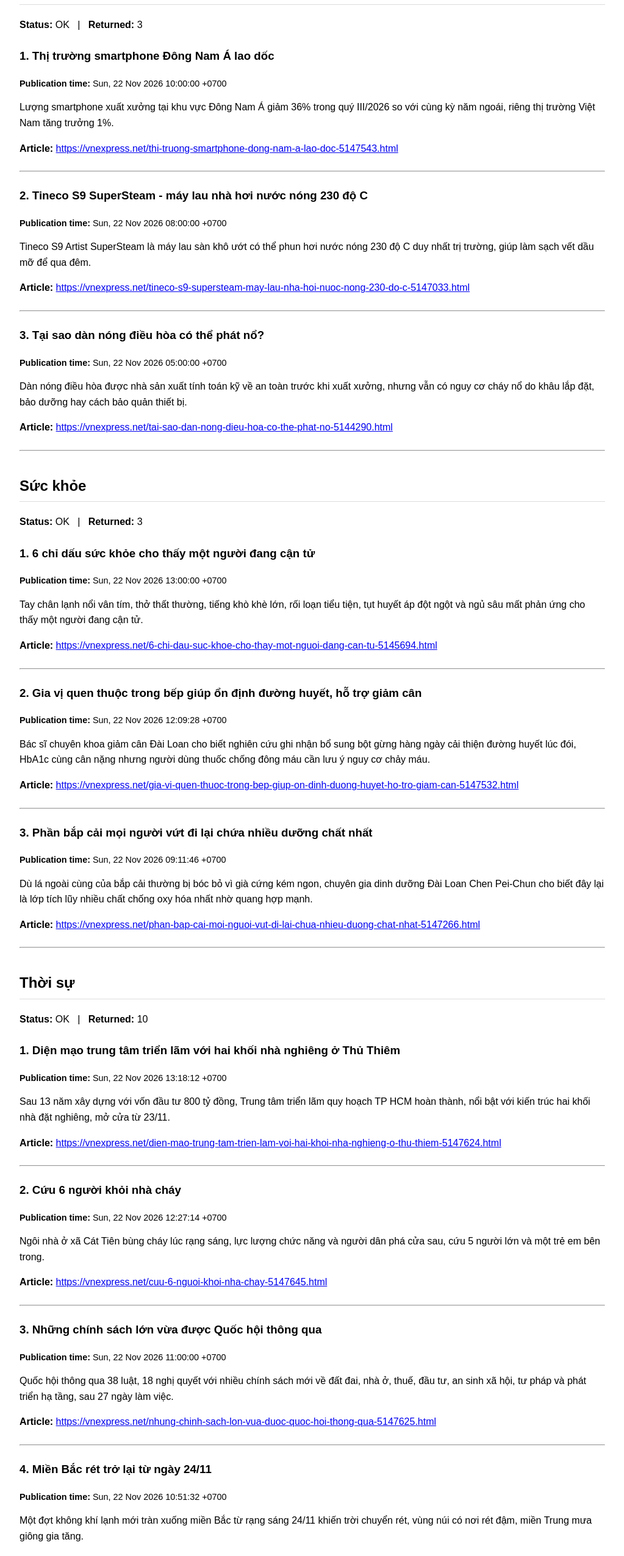
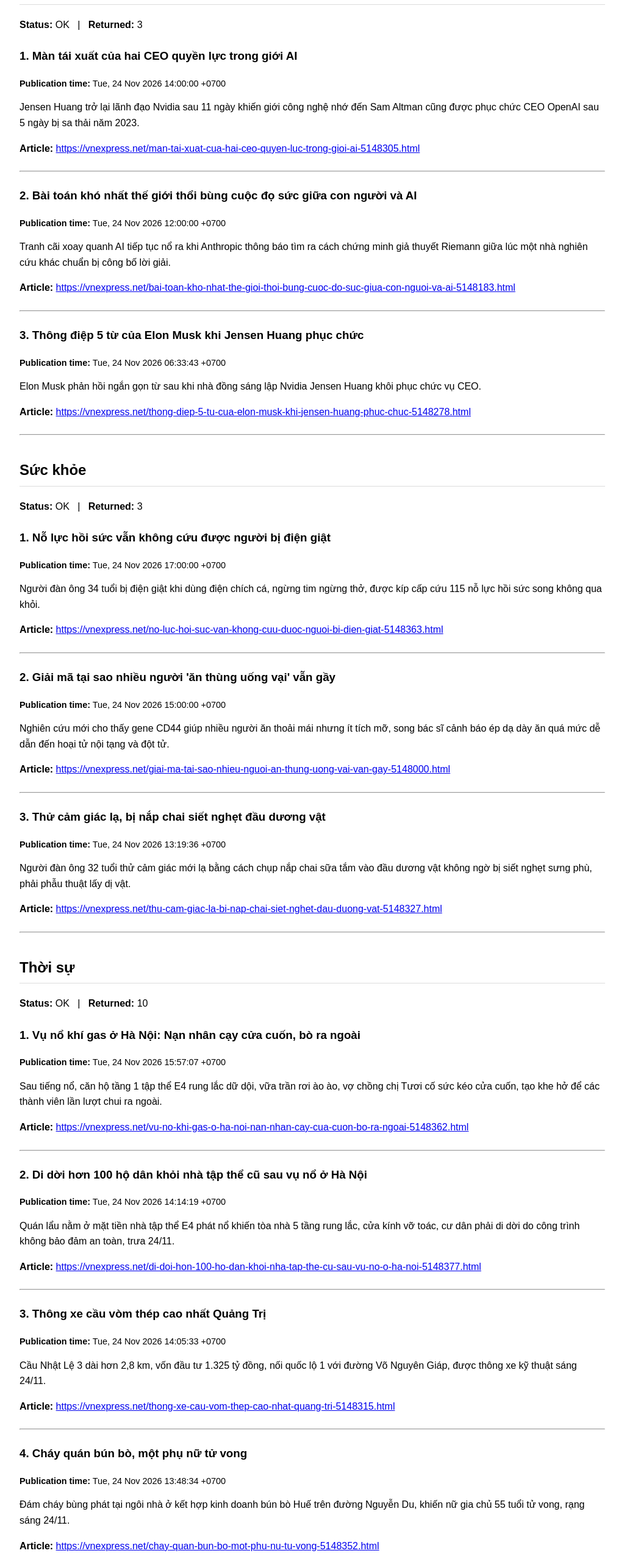
Before and after one commit to Henryta89/vnexpress-rss-briefing, a plain HTML site: page docs/index.html in a window 1280 px wide. Shown: the part 240-2792 px from the top of the page at 61% size, without its empty margins (128-1151 px from the left). Drawn offline with Linux system fonts and the light colour scheme.

Commit message:
chore: refresh VnExpress RSS briefing

```diff
--- a/docs/index.html
+++ b/docs/index.html
@@ -39,126 +39,126 @@ a {
 </head>
 <body>
 <h1>VnExpress RSS Briefing Source</h1>
-<p><strong>Updated:</strong> 2026-11-22 15:47:50 Asia/Ho_Chi_Minh</p>
+<p><strong>Updated:</strong> 2026-11-24 18:35:20 Asia/Ho_Chi_Minh</p>
 <p><strong>Source authority:</strong> VnExpress RSS</p>
 <section><h2>Khoa học công nghệ</h2>
 <p><strong>Status:</strong> OK &nbsp; | &nbsp; <strong>Returned:</strong> 3</p>
 <article>
-<h3>1. Thị trường smartphone Đông Nam Á lao dốc</h3>
-<p class="metadata"><strong>Publication time:</strong> Sun, 22 Nov 2026 10:00:00 +0700</p>
-<p class="description">Lượng smartphone xuất xưởng tại khu vực Đông Nam Á giảm 36% trong quý III/2026 so với cùng kỳ năm ngoái, riêng thị trường Việt Nam tăng trưởng 1%.</p>
-<p><strong>Article:</strong> <a href="https://vnexpress.net/thi-truong-smartphone-dong-nam-a-lao-doc-5147543.html">https://vnexpress.net/thi-truong-smartphone-dong-nam-a-lao-doc-5147543.html</a></p>
+<h3>1. Màn tái xuất của hai CEO quyền lực trong giới AI</h3>
+<p class="metadata"><strong>Publication time:</strong> Tue, 24 Nov 2026 14:00:00 +0700</p>
+<p class="description">Jensen Huang trở lại lãnh đạo Nvidia sau 11 ngày khiến giới công nghệ nhớ đến Sam Altman cũng được phục chức CEO OpenAI sau 5 ngày bị sa thải năm 2023.</p>
+<p><strong>Article:</strong> <a href="https://vnexpress.net/man-tai-xuat-cua-hai-ceo-quyen-luc-trong-gioi-ai-5148305.html">https://vnexpress.net/man-tai-xuat-cua-hai-ceo-quyen-luc-trong-gioi-ai-5148305.html</a></p>
 </article>
 <hr>
 <article>
-<h3>2. Tineco S9 SuperSteam - máy lau nhà hơi nước nóng 230 độ C</h3>
-<p class="metadata"><strong>Publication time:</strong> Sun, 22 Nov 2026 08:00:00 +0700</p>
-<p class="description">Tineco S9 Artist SuperSteam là máy lau sàn khô ướt có thể phun hơi nước nóng 230 độ C duy nhất trị trường, giúp làm sạch vết dầu mỡ để qua đêm.</p>
-<p><strong>Article:</strong> <a href="https://vnexpress.net/tineco-s9-supersteam-may-lau-nha-hoi-nuoc-nong-230-do-c-5147033.html">https://vnexpress.net/tineco-s9-supersteam-may-lau-nha-hoi-nuoc-nong-230-do-c-5147033.html</a></p>
+<h3>2. Bài toán khó nhất thế giới thổi bùng cuộc đọ sức giữa con người và AI</h3>
+<p class="metadata"><strong>Publication time:</strong> Tue, 24 Nov 2026 12:00:00 +0700</p>
+<p class="description">Tranh cãi xoay quanh AI tiếp tục nổ ra khi Anthropic thông báo tìm ra cách chứng minh giả thuyết Riemann giữa lúc một nhà nghiên cứu khác chuẩn bị công bố lời giải.</p>
+<p><strong>Article:</strong> <a href="https://vnexpress.net/bai-toan-kho-nhat-the-gioi-thoi-bung-cuoc-do-suc-giua-con-nguoi-va-ai-5148183.html">https://vnexpress.net/bai-toan-kho-nhat-the-gioi-thoi-bung-cuoc-do-suc-giua-con-nguoi-va-ai-5148183.html</a></p>
 </article>
 <hr>
 <article>
-<h3>3. Tại sao dàn nóng điều hòa có thể phát nổ?</h3>
-<p class="metadata"><strong>Publication time:</strong> Sun, 22 Nov 2026 05:00:00 +0700</p>
-<p class="description">Dàn nóng điều hòa được nhà sản xuất tính toán kỹ về an toàn trước khi xuất xưởng, nhưng vẫn có nguy cơ cháy nổ do khâu lắp đặt, bảo dưỡng hay cách bảo quản thiết bị.</p>
-<p><strong>Article:</strong> <a href="https://vnexpress.net/tai-sao-dan-nong-dieu-hoa-co-the-phat-no-5144290.html">https://vnexpress.net/tai-sao-dan-nong-dieu-hoa-co-the-phat-no-5144290.html</a></p>
+<h3>3. Thông điệp 5 từ của Elon Musk khi Jensen Huang phục chức</h3>
+<p class="metadata"><strong>Publication time:</strong> Tue, 24 Nov 2026 06:33:43 +0700</p>
+<p class="description">Elon Musk phản hồi ngắn gọn từ sau khi nhà đồng sáng lập Nvidia Jensen Huang khôi phục chức vụ CEO.</p>
+<p><strong>Article:</strong> <a href="https://vnexpress.net/thong-diep-5-tu-cua-elon-musk-khi-jensen-huang-phuc-chuc-5148278.html">https://vnexpress.net/thong-diep-5-tu-cua-elon-musk-khi-jensen-huang-phuc-chuc-5148278.html</a></p>
 </article>
 <hr>
 </section>
 <section><h2>Sức khỏe</h2>
 <p><strong>Status:</strong> OK &nbsp; | &nbsp; <strong>Returned:</strong> 3</p>
 <article>
-<h3>1. 6 chỉ dấu sức khỏe cho thấy một người đang cận tử</h3>
-<p class="metadata"><strong>Publication time:</strong> Sun, 22 Nov 2026 13:00:00 +0700</p>
-<p class="description">Tay chân lạnh nổi vân tím, thở thất thường, tiếng khò khè lớn, rối loạn tiểu tiện, tụt huyết áp đột ngột và ngủ sâu mất phản ứng cho thấy một người đang cận tử.</p>
-<p><strong>Article:</strong> <a href="https://vnexpress.net/6-chi-dau-suc-khoe-cho-thay-mot-nguoi-dang-can-tu-5145694.html">https://vnexpress.net/6-chi-dau-suc-khoe-cho-thay-mot-nguoi-dang-can-tu-5145694.html</a></p>
+<h3>1. Nỗ lực hồi sức vẫn không cứu được người bị điện giật</h3>
+<p class="metadata"><strong>Publication time:</strong> Tue, 24 Nov 2026 17:00:00 +0700</p>
+<p class="description">Người đàn ông 34 tuổi bị điện giật khi dùng điện chích cá, ngừng tim ngừng thở, được kíp cấp cứu 115 nỗ lực hồi sức song không qua khỏi.</p>
+<p><strong>Article:</strong> <a href="https://vnexpress.net/no-luc-hoi-suc-van-khong-cuu-duoc-nguoi-bi-dien-giat-5148363.html">https://vnexpress.net/no-luc-hoi-suc-van-khong-cuu-duoc-nguoi-bi-dien-giat-5148363.html</a></p>
 </article>
 <hr>
 <article>
-<h3>2. Gia vị quen thuộc trong bếp giúp ổn định đường huyết, hỗ trợ giảm cân</h3>
-<p class="metadata"><strong>Publication time:</strong> Sun, 22 Nov 2026 12:09:28 +0700</p>
-<p class="description">Bác sĩ chuyên khoa giảm cân Đài Loan cho biết nghiên cứu ghi nhận bổ sung bột gừng hàng ngày cải thiện đường huyết lúc đói, HbA1c cùng cân nặng nhưng người dùng thuốc chống đông máu cần lưu ý nguy cơ chảy máu.</p>
-<p><strong>Article:</strong> <a href="https://vnexpress.net/gia-vi-quen-thuoc-trong-bep-giup-on-dinh-duong-huyet-ho-tro-giam-can-5147532.html">https://vnexpress.net/gia-vi-quen-thuoc-trong-bep-giup-on-dinh-duong-huyet-ho-tro-giam-can-5147532.html</a></p>
+<h3>2. Giải mã tại sao nhiều người &#x27;ăn thùng uống vại&#x27; vẫn gầy</h3>
+<p class="metadata"><strong>Publication time:</strong> Tue, 24 Nov 2026 15:00:00 +0700</p>
+<p class="description">Nghiên cứu mới cho thấy gene CD44 giúp nhiều người ăn thoải mái nhưng ít tích mỡ, song bác sĩ cảnh báo ép dạ dày ăn quá mức dễ dẫn đến hoại tử nội tạng và đột tử.</p>
+<p><strong>Article:</strong> <a href="https://vnexpress.net/giai-ma-tai-sao-nhieu-nguoi-an-thung-uong-vai-van-gay-5148000.html">https://vnexpress.net/giai-ma-tai-sao-nhieu-nguoi-an-thung-uong-vai-van-gay-5148000.html</a></p>
 </article>
 <hr>
 <article>
-<h3>3. Phần bắp cải mọi người vứt đi lại chứa nhiều dưỡng chất nhất</h3>
-<p class="metadata"><strong>Publication time:</strong> Sun, 22 Nov 2026 09:11:46 +0700</p>
-<p class="description">Dù lá ngoài cùng của bắp cải thường bị bóc bỏ vì già cứng kém ngon, chuyên gia dinh dưỡng Đài Loan Chen Pei-Chun cho biết đây lại là lớp tích lũy nhiều chất chống oxy hóa nhất nhờ quang hợp mạnh.</p>
-<p><strong>Article:</strong> <a href="https://vnexpress.net/phan-bap-cai-moi-nguoi-vut-di-lai-chua-nhieu-duong-chat-nhat-5147266.html">https://vnexpress.net/phan-bap-cai-moi-nguoi-vut-di-lai-chua-nhieu-duong-chat-nhat-5147266.html</a></p>
+<h3>3. Thử cảm giác lạ, bị nắp chai siết nghẹt đầu dương vật</h3>
+<p class="metadata"><strong>Publication time:</strong> Tue, 24 Nov 2026 13:19:36 +0700</p>
+<p class="description">Người đàn ông 32 tuổi thử cảm giác mới lạ bằng cách chụp nắp chai sữa tắm vào đầu dương vật không ngờ bị siết nghẹt sưng phù, phải phẫu thuật lấy dị vật.</p>
+<p><strong>Article:</strong> <a href="https://vnexpress.net/thu-cam-giac-la-bi-nap-chai-siet-nghet-dau-duong-vat-5148327.html">https://vnexpress.net/thu-cam-giac-la-bi-nap-chai-siet-nghet-dau-duong-vat-5148327.html</a></p>
 </article>
 <hr>
 </section>
 <section><h2>Thời sự</h2>
 <p><strong>Status:</strong> OK &nbsp; | &nbsp; <strong>Returned:</strong> 10</p>
 <article>
-<h3>1. Diện mạo trung tâm triển lãm với hai khối nhà nghiêng ở Thủ Thiêm</h3>
-<p class="metadata"><strong>Publication time:</strong> Sun, 22 Nov 2026 13:18:12 +0700</p>
-<p class="description">Sau 13 năm xây dựng với vốn đầu tư 800 tỷ đồng, Trung tâm triển lãm quy hoạch TP HCM hoàn thành, nổi bật với kiến trúc hai khối nhà đặt nghiêng, mở cửa từ 23/11.</p>
-<p><strong>Article:</strong> <a href="https://vnexpress.net/dien-mao-trung-tam-trien-lam-voi-hai-khoi-nha-nghieng-o-thu-thiem-5147624.html">https://vnexpress.net/dien-mao-trung-tam-trien-lam-voi-hai-khoi-nha-nghieng-o-thu-thiem-5147624.html</a></p>
+<h3>1. Vụ nổ khí gas ở Hà Nội: Nạn nhân cạy cửa cuốn, bò ra ngoài</h3>
+<p class="metadata"><strong>Publication time:</strong> Tue, 24 Nov 2026 15:57:07 +0700</p>
+<p class="description">Sau tiếng nổ, căn hộ tầng 1 tập thể E4 rung lắc dữ dội, vữa trần rơi ào ào, vợ chồng chị Tươi cố sức kéo cửa cuốn, tạo khe hở để các thành viên lần lượt chui ra ngoài.</p>
+<p><strong>Article:</strong> <a href="https://vnexpress.net/vu-no-khi-gas-o-ha-noi-nan-nhan-cay-cua-cuon-bo-ra-ngoai-5148362.html">https://vnexpress.net/vu-no-khi-gas-o-ha-noi-nan-nhan-cay-cua-cuon-bo-ra-ngoai-5148362.html</a></p>
 </article>
 <hr>
 <article>
-<h3>2. Cứu 6 người khỏi nhà cháy</h3>
-<p class="metadata"><strong>Publication time:</strong> Sun, 22 Nov 2026 12:27:14 +0700</p>
-<p class="description">Ngôi nhà ở xã Cát Tiên bùng cháy lúc rạng sáng, lực lượng chức năng và người dân phá cửa sau, cứu 5 người lớn và một trẻ em bên trong.</p>
-<p><strong>Article:</strong> <a href="https://vnexpress.net/cuu-6-nguoi-khoi-nha-chay-5147645.html">https://vnexpress.net/cuu-6-nguoi-khoi-nha-chay-5147645.html</a></p>
+<h3>2. Di dời hơn 100 hộ dân khỏi nhà tập thể cũ sau vụ nổ ở Hà Nội</h3>
+<p class="metadata"><strong>Publication time:</strong> Tue, 24 Nov 2026 14:14:19 +0700</p>
+<p class="description">Quán lẩu nằm ở mặt tiền nhà tập thể E4 phát nổ khiến tòa nhà 5 tầng rung lắc, cửa kính vỡ toác, cư dân phải di dời do công trình không bảo đảm an toàn, trưa 24/11.</p>
+<p><strong>Article:</strong> <a href="https://vnexpress.net/di-doi-hon-100-ho-dan-khoi-nha-tap-the-cu-sau-vu-no-o-ha-noi-5148377.html">https://vnexpress.net/di-doi-hon-100-ho-dan-khoi-nha-tap-the-cu-sau-vu-no-o-ha-noi-5148377.html</a></p>
 </article>
 <hr>
 <article>
-<h3>3. Những chính sách lớn vừa được Quốc hội thông qua</h3>
-<p class="metadata"><strong>Publication time:</strong> Sun, 22 Nov 2026 11:00:00 +0700</p>
-<p class="description">Quốc hội thông qua 38 luật, 18 nghị quyết với nhiều chính sách mới về đất đai, nhà ở, thuế, đầu tư, an sinh xã hội, tư pháp và phát triển hạ tầng, sau 27 ngày làm việc.</p>
-<p><strong>Article:</strong> <a href="https://vnexpress.net/nhung-chinh-sach-lon-vua-duoc-quoc-hoi-thong-qua-5147625.html">https://vnexpress.net/nhung-chinh-sach-lon-vua-duoc-quoc-hoi-thong-qua-5147625.html</a></p>
+<h3>3. Thông xe cầu vòm thép cao nhất Quảng Trị</h3>
+<p class="metadata"><strong>Publication time:</strong> Tue, 24 Nov 2026 14:05:33 +0700</p>
+<p class="description">Cầu Nhật Lệ 3 dài hơn 2,8 km, vốn đầu tư 1.325 tỷ đồng, nối quốc lộ 1 với đường Võ Nguyên Giáp, được thông xe kỹ thuật sáng 24/11.</p>
+<p><strong>Article:</strong> <a href="https://vnexpress.net/thong-xe-cau-vom-thep-cao-nhat-quang-tri-5148315.html">https://vnexpress.net/thong-xe-cau-vom-thep-cao-nhat-quang-tri-5148315.html</a></p>
 </article>
 <hr>
 <article>
-<h3>4. Miền Bắc rét trở lại từ ngày 24/11</h3>
-<p class="metadata"><strong>Publication time:</strong> Sun, 22 Nov 2026 10:51:32 +0700</p>
-<p class="description">Một đợt không khí lạnh mới tràn xuống miền Bắc từ rạng sáng 24/11 khiến trời chuyển rét, vùng núi có nơi rét đậm, miền Trung mưa giông gia tăng.</p>
-<p><strong>Article:</strong> <a href="https://vnexpress.net/mien-bac-ret-tro-lai-tu-ngay-24-11-5147608.html">https://vnexpress.net/mien-bac-ret-tro-lai-tu-ngay-24-11-5147608.html</a></p>
+<h3>4. Cháy quán bún bò, một phụ nữ tử vong</h3>
+<p class="metadata"><strong>Publication time:</strong> Tue, 24 Nov 2026 13:48:34 +0700</p>
+<p class="description">Đám cháy bùng phát tại ngôi nhà ở kết hợp kinh doanh bún bò Huế trên đường Nguyễn Du, khiến nữ gia chủ 55 tuổi tử vong, rạng sáng 24/11.</p>
+<p><strong>Article:</strong> <a href="https://vnexpress.net/chay-quan-bun-bo-mot-phu-nu-tu-vong-5148352.html">https://vnexpress.net/chay-quan-bun-bo-mot-phu-nu-tu-vong-5148352.html</a></p>
 </article>
 <hr>
 <article>
-<h3>5. Mức phạt vi phạm môi trường cao nhất đến 2 tỷ đồng</h3>
-<p class="metadata"><strong>Publication time:</strong> Sun, 22 Nov 2026 08:00:00 +0700</p>
-<p class="description">Nghị định mới quy định doanh nghiệp vi phạm nghiêm trọng các quy định về xử lý chất thải, khí thải và quản lý chất thải nguy hại có thể bị phạt đến 2 tỷ đồng.</p>
-<p><strong>Article:</strong> <a href="https://vnexpress.net/muc-phat-vi-pham-moi-truong-cao-nhat-den-2-ty-dong-5146979.html">https://vnexpress.net/muc-phat-vi-pham-moi-truong-cao-nhat-den-2-ty-dong-5146979.html</a></p>
+<h3>5. Xe tải tông ôtô 4 chỗ biến dạng, một người chết</h3>
+<p class="metadata"><strong>Publication time:</strong> Tue, 24 Nov 2026 13:06:54 +0700</p>
+<p class="description">Xe tải va chạm với ôtô 4 chỗ tại giao lộ ở Khu đô thị Nam Tuy Hòa, phường Phú Yên, khiến một người tử vong, hai người bị thương nặng, sáng 24/11.</p>
+<p><strong>Article:</strong> <a href="https://vnexpress.net/xe-tai-tong-oto-4-cho-bien-dang-mot-nguoi-chet-5148372.html">https://vnexpress.net/xe-tai-tong-oto-4-cho-bien-dang-mot-nguoi-chet-5148372.html</a></p>
 </article>
 <hr>
 <article>
-<h3>6. Lâm Đồng quy hoạch trung tâm hành chính mới ở Đức Trọng</h3>
-<p class="metadata"><strong>Publication time:</strong> Sun, 22 Nov 2026 07:00:00 +0700</p>
-<p class="description">Xã Đức Trọng được định hướng hình thành trung tâm hành chính mới của Lâm Đồng, đồng thời là cửa ngõ giao thương quốc tế nhờ sân bay Liên Khương.</p>
-<p><strong>Article:</strong> <a href="https://vnexpress.net/lam-dong-quy-hoach-trung-tam-hanh-chinh-moi-o-duc-trong-5147487.html">https://vnexpress.net/lam-dong-quy-hoach-trung-tam-hanh-chinh-moi-o-duc-trong-5147487.html</a></p>
+<h3>6. Dãy nhà đổ nát sau vụ nổ ở khu tập thể Hà Nội</h3>
+<p class="metadata"><strong>Publication time:</strong> Tue, 24 Nov 2026 10:36:27 +0700</p>
+<p class="description">Dãy 10 căn nhà hư hỏng, cửa cuốn bung khỏi khung, mái tôn đổ sập, mảnh vỡ văng khắp mặt đường sau vụ nổ quán lẩu làm 6 người chết trên phố Nguyễn Văn Tuyết, phường Đống Đa.</p>
+<p><strong>Article:</strong> <a href="https://vnexpress.net/day-nha-do-nat-sau-vu-no-o-khu-tap-the-ha-noi-5148321.html">https://vnexpress.net/day-nha-do-nat-sau-vu-no-o-khu-tap-the-ha-noi-5148321.html</a></p>
 </article>
 <hr>
 <article>
-<h3>7. Vì sao nhiều hãng bay chưa muốn chuyển đến Long Thành?</h3>
-<p class="metadata"><strong>Publication time:</strong> Sun, 22 Nov 2026 06:00:00 +0700</p>
-<p class="description">Nhiều hãng bay quốc tế đề xuất lùi thời điểm chuyển đến Long Thành vì lo vận hành, giao thông kết nối và dịch vụ hậu cần chưa đồng bộ.</p>
-<p><strong>Article:</strong> <a href="https://vnexpress.net/vi-sao-nhieu-hang-bay-chua-muon-chuyen-den-long-thanh-5147517.html">https://vnexpress.net/vi-sao-nhieu-hang-bay-chua-muon-chuyen-den-long-thanh-5147517.html</a></p>
+<h3>7. Nổ khí gas ở Hà Nội, 6 người chết</h3>
+<p class="metadata"><strong>Publication time:</strong> Tue, 24 Nov 2026 08:59:14 +0700</p>
+<p class="description">Sau tiếng nổ lớn do khí gas, quán lẩu chuẩn bị khai trương trên phố Nguyễn Văn Tuyết, phường Đống Đa đổ sập, 6 người chết, 10 người bị thương, sáng 24/11.</p>
+<p><strong>Article:</strong> <a href="https://vnexpress.net/no-lon-o-ha-noi-hai-nguoi-chet-5148300.html">https://vnexpress.net/no-lon-o-ha-noi-hai-nguoi-chet-5148300.html</a></p>
 </article>
 <hr>
 <article>
-<h3>8. Nhân viên văn phòng rủ nhau chăm mộ, bảo vệ nghĩa trang</h3>
-<p class="metadata"><strong>Publication time:</strong> Sun, 22 Nov 2026 04:00:00 +0700</p>
-<p class="description">Cuối tuần, Thùy Dương cùng đồng nghiệp đi xe máy hơn 60 km từ Hà Nội lên Hòa Bình cũ chăm mộ, dọn cỏ khuôn viên nghĩa trang trong một ngày.</p>
-<p><strong>Article:</strong> <a href="https://vnexpress.net/nhan-vien-van-phong-ru-nhau-cham-mo-bao-ve-nghia-trang-5146312.html">https://vnexpress.net/nhan-vien-van-phong-ru-nhau-cham-mo-bao-ve-nghia-trang-5146312.html</a></p>
+<h3>8. Đề xuất giới hạn tốc độ xe khách, xe tải lớn trên cao tốc</h3>
+<p class="metadata"><strong>Publication time:</strong> Tue, 24 Nov 2026 08:00:00 +0700</p>
+<p class="description">Bộ Xây dựng đề xuất xe khách từ 28 đến 45 chỗ được chạy tối đa 100 km/h, xe giường nằm và các phương tiện cơ giới khác không quá 90 km/h khi chạy trên cao tốc.</p>
+<p><strong>Article:</strong> <a href="https://vnexpress.net/de-xuat-gioi-han-toc-do-xe-khach-xe-tai-lon-tren-cao-toc-5147911.html">https://vnexpress.net/de-xuat-gioi-han-toc-do-xe-khach-xe-tai-lon-tren-cao-toc-5147911.html</a></p>
 </article>
 <hr>
 <article>
-<h3>9. Dấu ấn Chủ tịch Tôn Đức Thắng tại chiến khu Tân Trào</h3>
-<p class="metadata"><strong>Publication time:</strong> Sun, 22 Nov 2026 00:20:05 +0700</p>
-<p class="description">Từ năm 1952 đến 1954, tại chiến khu Tân Trào, Chủ tịch Tôn Đức Thắng chủ trì nhiều cuộc họp quan trọng của Quốc hội và Mặt trận, tiếp đoàn đại biểu Trung Quốc, Liên Xô.</p>
-<p><strong>Article:</strong> <a href="https://vnexpress.net/dau-an-chu-tich-ton-duc-thang-tai-chien-khu-tan-trao-5146505.html">https://vnexpress.net/dau-an-chu-tich-ton-duc-thang-tai-chien-khu-tan-trao-5146505.html</a></p>
+<h3>9. Nhà máy chốt sớm mức tăng lương cho hàng chục nghìn công nhân</h3>
+<p class="metadata"><strong>Publication time:</strong> Tue, 24 Nov 2026 06:00:00 +0700</p>
+<p class="description">Từ tháng 1/2027, lương cơ bản của chị My Kha, công nhân Pouyuen, đạt gần 13 triệu đồng mỗi tháng sau khi công ty tăng đồng loạt 500.000 đồng cho gần 41.000 lao động.</p>
+<p><strong>Article:</strong> <a href="https://vnexpress.net/nha-may-chot-som-muc-tang-luong-cho-hang-chuc-nghin-cong-nhan-5147752.html">https://vnexpress.net/nha-may-chot-som-muc-tang-luong-cho-hang-chuc-nghin-cong-nhan-5147752.html</a></p>
 </article>
 <hr>
 <article>
-<h3>10. Lâm Đồng siết quản lý 126 biệt thự ở Đà Lạt</h3>
-<p class="metadata"><strong>Publication time:</strong> Sun, 22 Nov 2026 00:00:00 +0700</p>
-<p class="description">81 trong số 126 biệt thự ở Đà Lạt, gồm Dinh I, II và III, phải bảo tồn nghiêm ngặt, không được tùy ý cải tạo, phá dỡ.</p>
-<p><strong>Article:</strong> <a href="https://vnexpress.net/lam-dong-siet-quan-ly-126-biet-thu-o-da-lat-5147455.html">https://vnexpress.net/lam-dong-siet-quan-ly-126-biet-thu-o-da-lat-5147455.html</a></p>
+<h3>10. Các nước trên thế giới áp dụng phạt lao động công ích thế nào?</h3>
+<p class="metadata"><strong>Publication time:</strong> Tue, 24 Nov 2026 05:00:00 +0700</p>
+<p class="description">Mỹ cho phép chuyển tiền phạt giao thông thành giờ lao động, Hàn Quốc áp dụng với người không đủ khả năng nộp phạt, trong khi Singapore buộc người xả rác dọn vệ sinh công cộng.</p>
+<p><strong>Article:</strong> <a href="https://vnexpress.net/cac-nuoc-tren-the-gioi-ap-dung-phat-lao-dong-cong-ich-the-nao-5147828.html">https://vnexpress.net/cac-nuoc-tren-the-gioi-ap-dung-phat-lao-dong-cong-ich-the-nao-5147828.html</a></p>
 </article>
 <hr>
 </section>
```
